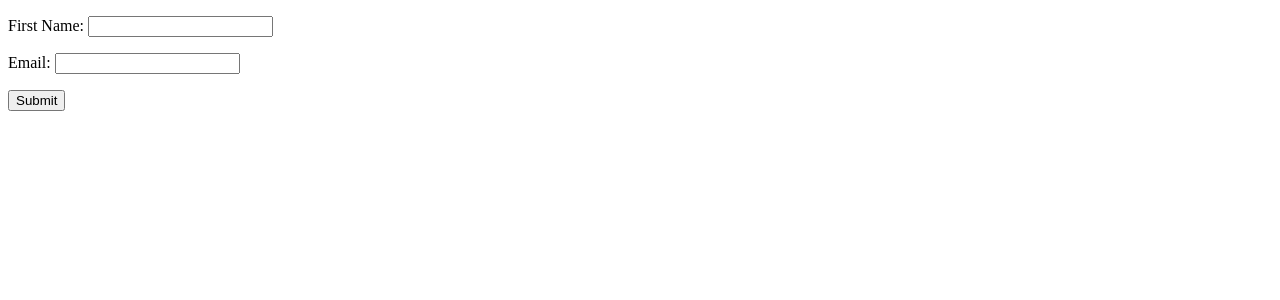
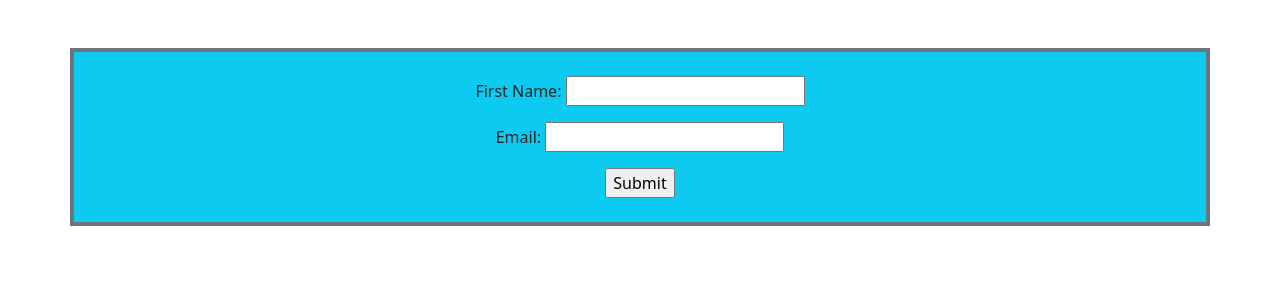
Before and after one commit to Kabere34/newsletter, a Django app: page / in a window 1280 px wide. Shown: the top 300 px of the page. Run offline with Django 4.2, Linux system fonts and the light colour scheme; some libraries are stand-ins or nearby versions.

Commit message:
add styles

```diff
--- a/main/templates/index.html
+++ b/main/templates/index.html
@@ -5,12 +5,14 @@
   <meta http-equiv="X-UA-Compatible" content="IE=edge">
   <meta name="viewport" content="width=device-width, initial-scale=1.0">
   <title>Document</title>
+  <!-- CSS only -->
+<link href="https://cdn.jsdelivr.net/npm/bootstrap@5.2.0-beta1/dist/css/bootstrap.min.css" rel="stylesheet" integrity="sha384-0evHe/X+R7YkIZDRvuzKMRqM+OrBnVFBL6DOitfPri4tjfHxaWutUpFmBp4vmVor" crossorigin="anonymous">
 
 {% load bootstrap3 %}
 </head>
 <body>
 
-  <div class="container">
+  <div class="container mt-5 p-4 bg-info border border-4 border-secondary" align="center">
     <form method="POST" action="{%url 'newsletter'%}">
         {% csrf_token %}
         {{form.as_p}}
@@ -18,5 +20,8 @@
     </form>
 </div>
 
+
+<!-- JavaScript Bundle with Popper -->
+<script src="https://cdn.jsdelivr.net/npm/bootstrap@5.2.0-beta1/dist/js/bootstrap.bundle.min.js" integrity="sha384-pprn3073KE6tl6bjs2QrFaJGz5/SUsLqktiwsUTF55Jfv3qYSDhgCecCxMW52nD2" crossorigin="anonymous"></script>
 </body>
 </html>
```
